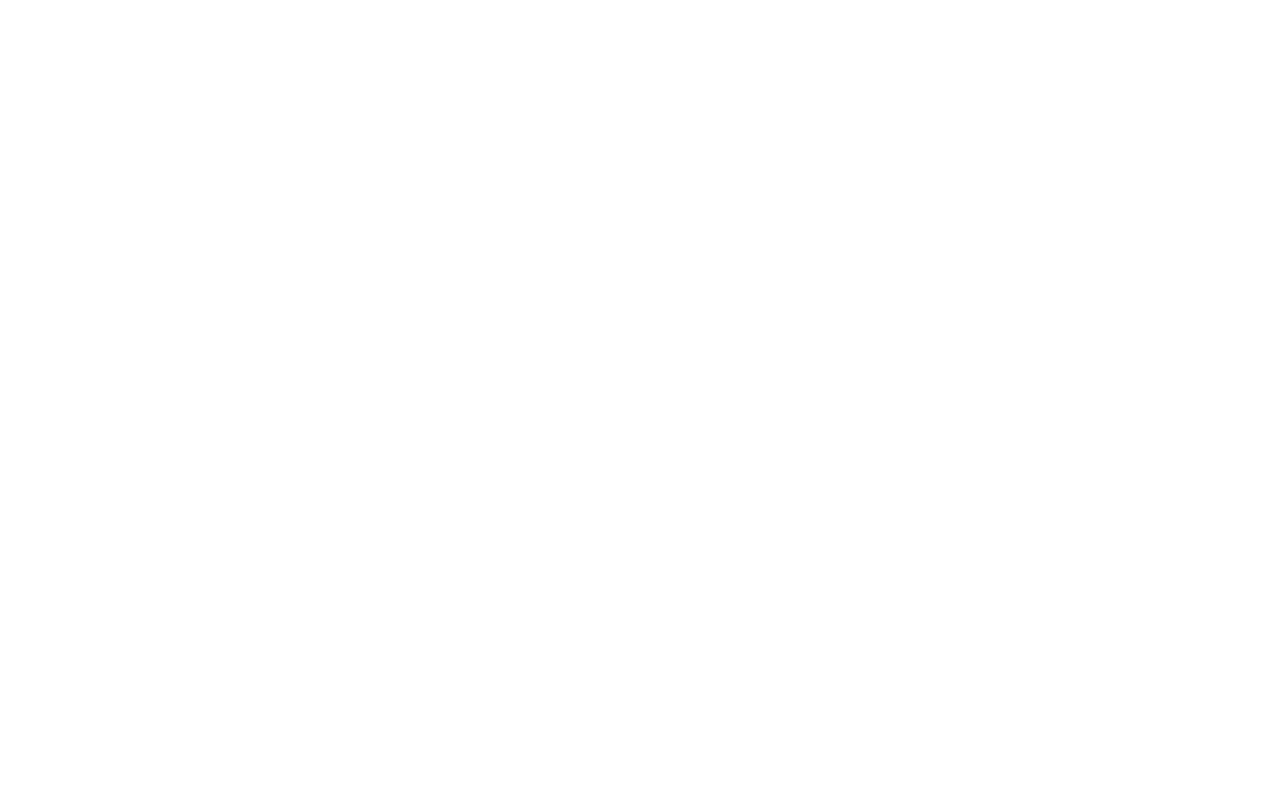
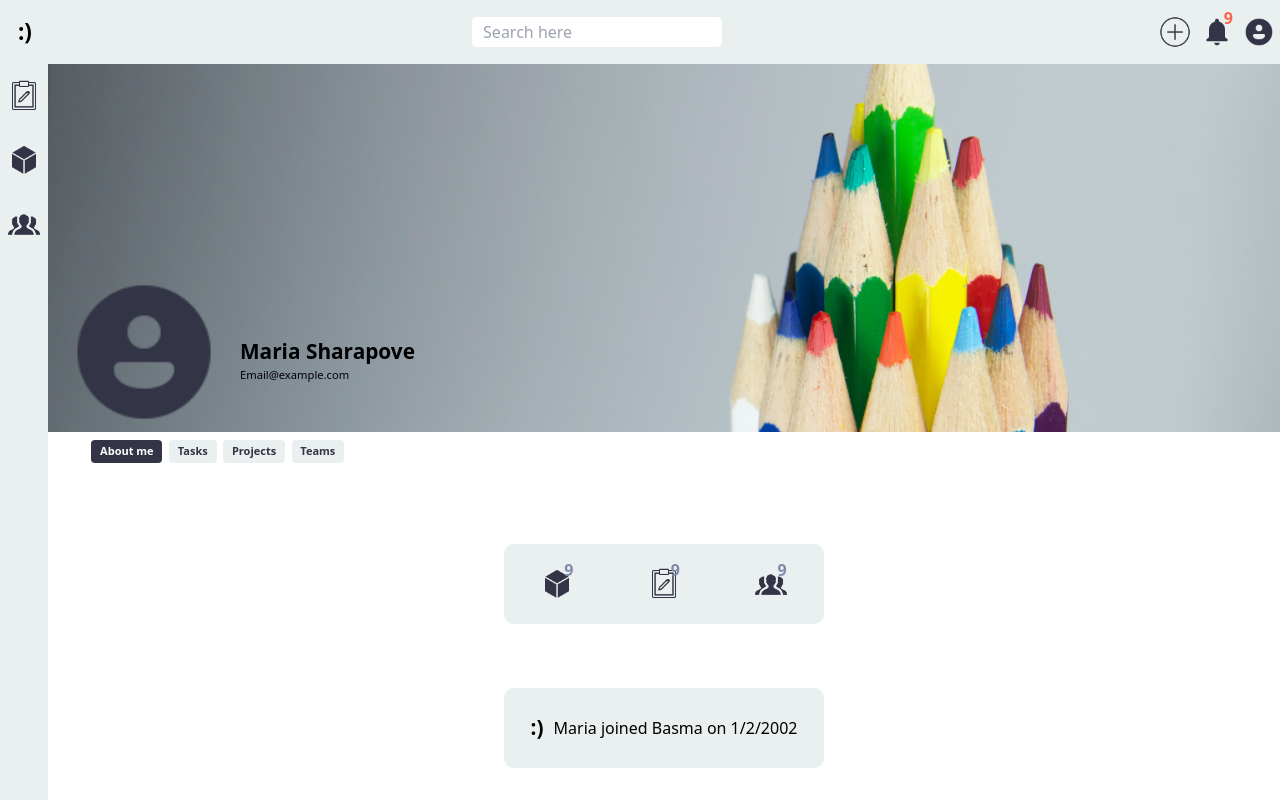
Before and after one commit to it-is-Anas/basma-front, a React (Vite) app: page /user/profile in a window 1280 px wide. Before the commit this address had no page. Built offline with nearby package versions, Linux system fonts and the light colour scheme.

Commit message:
finished profile UI

```diff
--- a/src/components/Buttons/filterBtn.tsx
+++ b/src/components/Buttons/filterBtn.tsx
@@ -1,12 +1,12 @@
 
 import type { filterButton } from '../../types';
 
-export default function FilterBtn({label= 'button' ,active= false,}: filterButton){
+export default function FilterBtn({label= 'button' ,active= false,click=()=>console.log('default action')}: filterButton){
     if(active)
         return (
-            <button className="text-[11px] px-[.8em] py-[.3em] mx-[.3em] rounded-[4px] text-[.8em] font-[700] bg-[var(--dark-blue)] text-[var(--white)]">{ label }</button>
+            <button onClick={click} className="text-[11px] px-[.8em] py-[.3em] mx-[.3em] rounded-[4px] text-[.8em] font-[700] bg-[var(--dark-blue)] text-[var(--white)]">{ label }</button>
         );
     return (
-        <button className="text-[11px] px-[.8em] py-[.3em] mx-[.3em] rounded-[4px] text-[.8em] font-[700] bg-[var(--gray)] text-[var(--dark-blue)]">{ label }</button>
+        <button onClick={click} className="text-[11px] px-[.8em] py-[.3em] mx-[.3em] rounded-[4px] text-[.8em] font-[700] bg-[var(--gray)] text-[var(--dark-blue)]">{ label }</button>
     );
 }
--- a/src/components/IconBtn.tsx
+++ b/src/components/IconBtn.tsx
@@ -2,7 +2,7 @@
 import { useLocation, useNavigate } from 'react-router-dom';
 import type { iconBtn } from '../types';
 
-export default function IconBtn({img='' , alt='' , cls = '',label='',link=''}:iconBtn){
+export default function IconBtn({img='' , alt='' , cls = '',label='',link='',clsLabel,unactive=true}:iconBtn){
     const navigate = useNavigate();
     const location = useLocation().pathname;
     if(link.length){
@@ -10,20 +10,20 @@ export default function IconBtn({img='' , alt='' , cls = '',label='',link=''}:ic
             navigate(link);
         };
         let actived: string = '';
-        if(location === link){
+        if(location === link && unactive){
             actived = 'bg-[var(--white)] border border-[1.5px] border-[var(--light-blue)] rounded-[3px]';
         }
         return (
             <div onClick={clickHandler} className={"relative mx-[5px] "}>
-                <img src={img} alt={alt} className={"w-[2em]  cursor-pointer "+actived+' '+cls} />
-                <div className="absolute top-[-10px] font-[800] text-[tomato] right-0 ">{label}</div>
+                <img loading='lazy' src={img} alt={alt} className={"w-[2em]  cursor-pointer "+actived+' '+cls} />
+                <div className={"absolute top-[-10px] font-[800] text-[tomato] right-0 "+clsLabel}>{label}</div>
             </div>
         );
     }
     return (
         <div className="relative mx-[5px]">
-            <img src={img} alt={alt} className={"w-[2em]  cursor-pointer "+cls} />
-            <div className="absolute top-[-10px] font-[800] text-[tomato] right-0 ">{label}</div>
+            <img loading='lazy' src={img} alt={alt} className={"w-[2em]  "+cls} />
+            <div className={"absolute top-[-10px] font-[800] text-[tomato] right-0 "+clsLabel}>{label}</div>
         </div>
     );
 
--- a/src/features/user/compoenents/taskCard.tsx
+++ b/src/features/user/compoenents/taskCard.tsx
@@ -9,7 +9,7 @@ export default function TaskCard({ id,title,desc,priority,catagory,user , create
         return (
             <div className={"m-[10px] w-[90%] mx-[auto] bg-[var(--gray)] rounded-[10px]  p-[5px] "+cls}>
                 <div className="w-[100%] mt-[10px] flex justify-start items-start">
-                    <img src={profileImg} alt="" className="w-[2.5em]" />
+                    <img loading='lazy' src={profileImg} alt="" className="w-[2.5em]" />
                     <div className="h-[100%] ml-[10px]">
                         <p className="font-[600]">{ user.firstName } { user.lastName }</p>
                         <p className="font-[500] text-[.8em]">{ createdAt }</p>
--- a/src/features/user/compoenents/teamCard.tsx
+++ b/src/features/user/compoenents/teamCard.tsx
@@ -8,7 +8,7 @@ export default function TeamCard({id,createdAt,members,tasks,title,user}:team){
         return (
             <div className="w-[90%]  p-[10px] rounded-[10px] my-[10px] mx-[auto] bg-[var(--gray)] flex items-center justify-around">
                 <div className=" mx-[10px] mr-[auto] mt-[10px] flex justify-start items-start">
-                    <img src={profileImg} alt="" className="w-[2.5em]" />
+                    <img loading='lazy' src={profileImg} alt="" className="w-[2.5em]" />
                     <div className="h-[100%] ml-[10px]">
                         <p className="font-[600]">{ user.firstName } { user.lastName }</p>
                         <p className="font-[500] text-[.8em]">{ createdAt }</p>
--- /dev/null
+++ b/src/features/user/hooks/useProfile.tsx
@@ -0,0 +1,52 @@
+import { useRef, useState } from "react";
+
+import IconBtn from '../../../components/IconBtn';
+import projectImg from '../../../assets/cubeIcon.png';
+import taskImg from '../../../assets/taskIcon.png';
+import userImg from '../../../assets/userIcon.png';
+import useTask from "./useTask";
+import TaskCard from '../compoenents/taskCard';
+import useProject from "./useProject";
+import ProjectCard from '../compoenents/projectCard';
+import useTeam from '../hooks/useTeam';
+import type { team } from '../../../types';
+import TeamCard from '../compoenents/teamCard';
+
+
+
+export default function useProfile(){
+    const { tasks  } = useTask();
+    const { projects } = useProject();
+    const { teams } =useTeam();
+    const [filter,setFilter] = useState<string>('aboutMe');
+
+    const aboutMeSection =(<div className="w-[calc(100%-5em)] mx-[auto] flex flex-col justify-center items-center"> <div className="my-[2em] flex items-center justify-around bg-[var(--gray)] rounded-[10px] h-[5em] w-[20em]"> <IconBtn img={projectImg} label='9' clsLabel='text-[var(--light-blue)]' /> <IconBtn img={taskImg} label='9' clsLabel='text-[var(--light-blue)]' /> <IconBtn img={userImg} label='9' clsLabel='text-[var(--light-blue)]' /> </div> <div className="my-[2em] flex items-center justify-center bg-[var(--gray)] rounded-[10px] h-[5em] w-[20em]"> <span className="font-[700] text-[1.3em] mr-[10px]"> {':)'}</span> Maria joined Basma on 1/2/2002 </div> </div>);
+    const taskSection = (<div className="w-[calc(100%-5em)] mx-[auto] grid grid-cols-[repeat(auto-fill,minmax(208px,1fr))] items-start"> { tasks.map(task => <TaskCard key={task.id} id={task.id} title={task.title} desc={task.desc} priority={task.priority} deadline={task.deadline} createdAt={task.createdAt} catagory={task.catagory} user={task.user} /> ) } </div>);
+    const projectSection = (<div className="w-[calc(100%-5em)] mx-[auto] overflow-x-hidden   "> { projects.map(project=> <ProjectCard key={project.id} id={project.id} title={project.title} tasks={project.tasks} createdAt={project.createdAt} />) } </div>);
+    const teamSection = (<div className="w-[calc(100%-5em)] mx-[auto] "> { teams.map ( (team: team) => <TeamCard key={team.id} id={team.id} title={team.title}  tasks={team.tasks} members={team.members} user={team.user} createdAt={team.createdAt} />) } </div>);
+
+    const section = useRef(aboutMeSection);
+
+
+    // section.current = aboutMeSection;
+
+    const updateFilter = (filt:string,index:number)=>{
+        setFilter(filt);
+        if(index === 0){
+            section.current = aboutMeSection;
+        }else if(index === 1){
+            section.current = taskSection;
+        }else if(index === 2){
+            section.current = projectSection;
+        }else if( index === 3){
+            section.current = teamSection;
+        }
+    };
+
+
+    return{
+        filter,
+        updateFilter,
+        section: section.current
+    };
+}
--- /dev/null
+++ b/src/features/user/pages/profile.tsx
@@ -0,0 +1,35 @@
+
+
+import profileIcon from '../../../assets/profileIcon.png';
+import FilterBtn from '../../../components/Buttons/filterBtn';
+import coverImg from '../../../assets/cover.jpg';
+
+import useProfile from '../hooks/useProfile';
+
+export default function Profile(){
+
+    const { filter, updateFilter , section } = useProfile();
+    return (
+        <div className=" grid grid-rows-[50%_1fr] overflow-x-scroll">
+            <div className="bg-[var(--light-green)] relative">
+                <img loading='lazy' src={coverImg} alt="" className="w-[100%] h-[100%] object-cover absolute top-0 left-0" />
+                <img loading='lazy' src={profileIcon} alt="" className="absolute bottom-0 left-[1em] w-[10em] h-[10em] rounded-[50%]  " />
+                <div style={{transform: 'translate(0%,-100%)'}} className="absolute bottom-[0em] left-[12em]">
+                    <p className="font-[700] text-[1.3em]" >Maria Sharapove</p>
+                    <p className="font-[500] text-[.7em]">Email@example.com</p>
+                </div>
+            </div>
+            <div className="w-[100%] ">
+                <div className="ml-[2em] p-[.5em] flex justify-start items-center overflow-x-scroll" >
+                    <FilterBtn label='About me' click={()=>updateFilter('aboutMe',0)} active={filter === 'aboutMe'} />
+                    <FilterBtn label='Tasks' click={()=>updateFilter('tasks',1)} active={filter === 'tasks'} />
+                    <FilterBtn label='Projects' click={()=>updateFilter('projects',2)} active={filter === 'projects'} />
+                    <FilterBtn label='Teams' click={()=>updateFilter('teams',3)} active={filter === 'teams'} />
+                </div>
+            </div>
+            { section }
+
+
+        </div>
+    );
+}
--- a/src/features/user/pages/projects.tsx
+++ b/src/features/user/pages/projects.tsx
@@ -7,7 +7,7 @@ import ProjectCard from '../compoenents/projectCard';
 export default function Projects(){
     const { projects } = useProject();
     return (
-        <div className="grid grid-rows-[3em_1fr]  !overflow-y-scroll">
+        <div style={{overflow:'hidden',overflowY:'scroll'}} className="grid grid-rows-[3em_1fr]  overflow-y-scroll">
             <div className="flex justify-start items-center overflow-x-scroll" >
                 <FilterBtn label='All' active={true} />
                 <FilterBtn label='Done' active={false} />
@@ -15,10 +15,9 @@ export default function Projects(){
                 <FilterBtn label='To do' active={false} />
                 <FilterBtn label='Groups' active={false} />
             </div>
-            <div className="overflow-x-hidden   ">
+            <div style={{overflow:'hidden',overflowX:'scroll'}} className="">
                 {
                     projects.map(project=> <ProjectCard key={project.id} id={project.id} title={project.title} tasks={project.tasks} createdAt={project.createdAt} />)
-
                 }
             </div>
         </div>
--- a/src/layouts/userLayouts/components/header.tsx
+++ b/src/layouts/userLayouts/components/header.tsx
@@ -16,7 +16,7 @@ export default function Header(){
                 <IconBtn key='search' img={searchIcon} cls='hidden max-[767px]:block w-[1.4em]' />
                 <IconBtn key='plus' img={plusIcon} cls='w-[1.2em]' />
                 <IconBtn key='noti' img={notiIcon} label="9" />
-                <IconBtn key='profile' img={pofileIcon} />
+                <IconBtn key='profile' unactive={false} link="/user/profile" img={pofileIcon} />
             </div>
         </header>
     );
--- a/src/routes/index.tsx
+++ b/src/routes/index.tsx
@@ -10,6 +10,9 @@ import UserLayout from "../layouts/userLayouts/userLayout";
 import Tasks from "../features/user/pages/tasks";
 import Projects from '../features/user/pages/projects';
 import Teams from "../features/user/pages/teams";
+import Profile from '../features/user/pages/profile';
+
+
 function Index() {
 
   return (
@@ -20,7 +23,7 @@ function Index() {
           <Route index  element={<Tasks/>} ></Route>
           <Route path='projects'  element={<Projects/>} ></Route>
           <Route path='teams'  element={<Teams/>} ></Route>
-
+          <Route path='profile'  element={<Profile/>} ></Route>
         </Route>
         <Route path='log' element={<AuthLayout />}  >
           <Route index element={<SignUp />} ></Route>
--- a/src/types.ts
+++ b/src/types.ts
@@ -41,6 +41,8 @@ export interface iconBtn{
     cls?: string,
     label?: string,
     link?: string,
+    unactive?:boolean,
+    clsLabel?: string,
 };
 
 export interface entity extends HTML {
```
Also changed, not shown: src/assets/cover.jpg (added).
